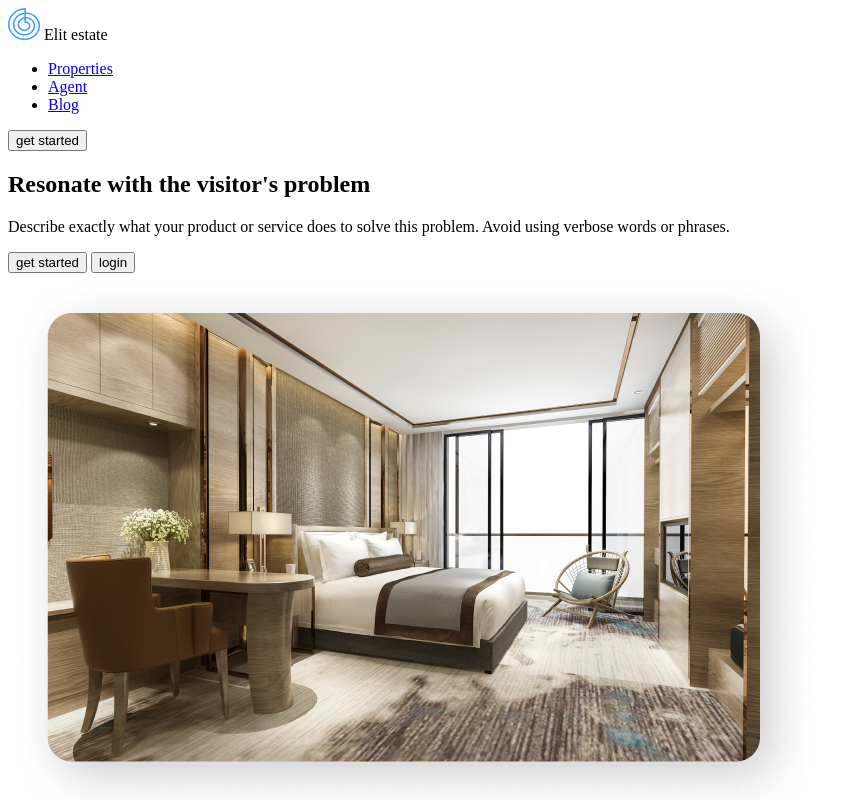
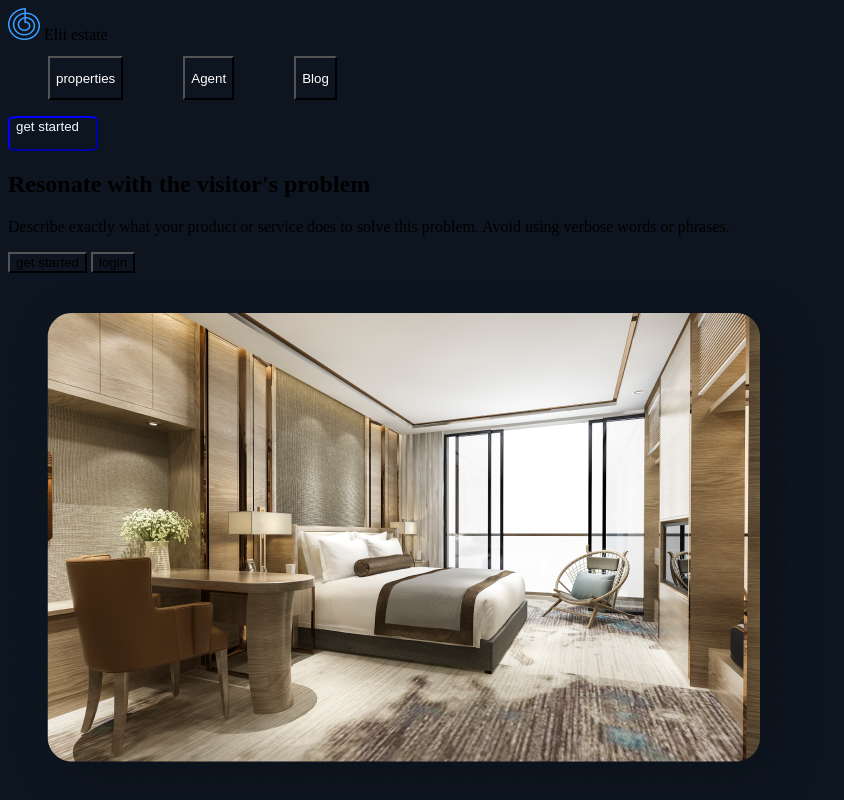
Before and after one commit to Augustine1000/landing-homepage, a plain HTML site: page landing main/index.html in a window 1280 px wide. Shown: the top 800 px of the page, without its empty margins (0-844 px from the left). Drawn offline with Linux system fonts and the light colour scheme.

Commit message:
chore:added new style

```diff
--- a/landing main/index.html
+++ b/landing main/index.html
@@ -5,24 +5,24 @@
     <meta charset="UTF-8">
     <meta name="viewport" content="width=device-width, initial-scale=1.0">
     <title>Elit Estate - Luxury Real Estate</title>
-    <link rel="stylesheet" href="styles.css"> <!-- Link to the CSS file -->
+    <link rel="stylesheet" href="style.css"> <!-- Link to the CSS file -->
 </head>
 
 <body>
     <header>
-        <nav>
+        <nav id="top">
             <div class="logo">
                 <img src="vector.png" alt="Elit Estate">
                 Elit estate
             </div>
             <ul class="nav-links">
-                <li><a href="#properties">Properties</a></li>
-                <li><a href="#agent">Agent</a></li>
-                <li><a href="#blog">Blog</a></li>
+                <button type="button" id="properties">properties</button>
+                <button type="button" id="Agent">Agent</button>
+                <button type="button" id="Blog">Blog</button>
 
             </ul>
             <div class="btn">
-                <button type="button">get started</button>
+                <button  class="btn" type="button">get started</button>
             </div>
         </nav>
     </header>
--- a/landing main/style.css
+++ b/landing main/style.css
@@ -1,7 +1,50 @@
 * {
     background-color: #0D1520;
-    width: 1440px;
-    height: 4670px;
-    margin-top: -459px;
-    margin-left: 1257px;
+
+    gap: 0px;
+    opacity: 0px;
+
 }
+#top {
+
+    gap: 0px;
+    justify-content: space-between;
+     opacity: 0px;
+}
+
+.logo {
+    width: 151px;
+    height: 32px;
+    gap: var(--spacing3);
+    opacity: 0px;
+
+}
+
+.nav-links,.btn {
+    display: flex;
+    width: 481px;
+    height: 44px;
+    gap: 60px;
+    opacity: 0px;
+
+}
+
+#properties,#Agent,#Blog{
+    color: white;
+    font-family:sans-serif ;
+}
+
+.btn{
+    width:90px;
+    height: 35px;
+    border-color: blue;
+    border-radius: 10%;
+    color: aliceblue;
+
+}
+
+
+#login-page{
+    height:3px;
+
+}
```
